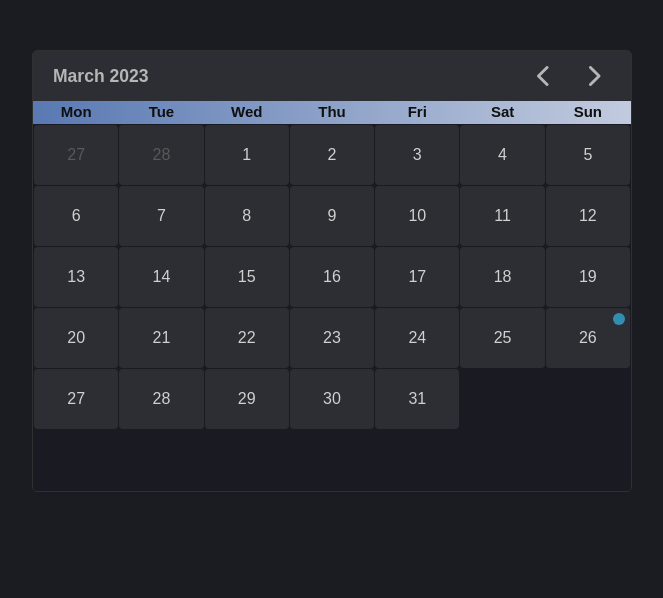
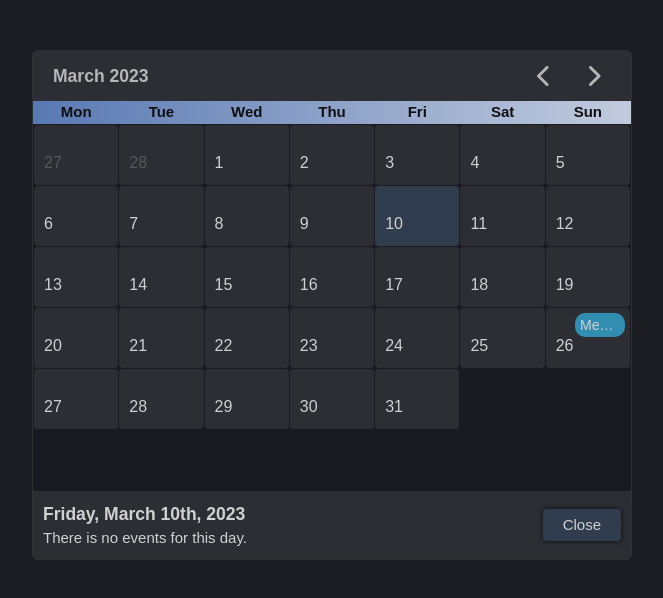
Before and after one commit to GeorgeDeyneka/calendar-vue, a Vue app: page / in a window 1280 px wide. Both pictures are taken after a click on the element "10". Shown: the top 598 px of the page, without its empty margins (308-971 px from the left). Built offline with nearby package versions, Linux system fonts and the light colour scheme.

Commit message:
Add details component with events

```diff
--- a/package.json
+++ b/package.json
@@ -12,6 +12,7 @@
   },
   "dependencies": {
     "date-fns": "^2.29.3",
+    "date-fns-tz": "^2.0.0",
     "vue": "^3.2.47",
     "vue-router": "^4.1.6"
   },
--- a/src/components/grid-template/CalendarGrid.vue
+++ b/src/components/grid-template/CalendarGrid.vue
@@ -8,6 +8,7 @@ import {
   isSameDay,
 } from "date-fns";
 import CalendarItem from "./CalendarItem.vue";
+import ItemDetails from "./ItemDetails.vue";
 
 export default {
   props: {
@@ -26,11 +27,14 @@ export default {
           title: "Meeting",
         },
       ],
+      showDetails: false,
+      selectedDay: null,
     };
   },
 
   components: {
     CalendarItem,
+    ItemDetails,
   },
 
   methods: {
@@ -40,6 +44,10 @@ export default {
 
     getEvents(date) {
       return this.events.filter((event) => isSameDay(event.start, date));
+    },
+
+    isSelected(day, selectedDay) {
+      return isSameDay(day, selectedDay);
     },
   },
 
@@ -66,12 +74,20 @@ export default {
   <div class="grid-template">
     <CalendarItem
       v-for="day in countDaysInMonth"
+      @click.native="(showDetails = true), (selectedDay = day)"
       :key="day"
       :dayData="day"
       :isPreviousMonth="isPreviousMonth(day)"
       :events="getEvents(day)"
+      :isSelectedDay="isSelected(day, selectedDay)"
     />
   </div>
+  <ItemDetails
+    v-if="showDetails"
+    :dayInfo="selectedDay"
+    :events="getEvents(selectedDay)"
+    @close-details="(showDetails = false), (selectedDay = null)"
+  />
 </template>
 
 <style lang="scss" scoped>
--- a/src/components/grid-template/CalendarItem.vue
+++ b/src/components/grid-template/CalendarItem.vue
@@ -17,29 +17,47 @@ export default {
       type: Boolean,
       required: true,
     },
+
+    isSelectedDay: {
+      type: Boolean,
+      required: true,
+    },
   },
 
   methods: {
     formatDate(date, formatStr) {
       return format(date, formatStr);
     },
+
+    handleClick() {
+      this.$emit("click", this.dayData);
+    },
   },
 };
 </script>
 
 <template>
-  <div class="item" :class="{ 'previous-month': isPreviousMonth }">
+  <div
+    class="item"
+    :class="{ 'previous-month': isPreviousMonth, selected: isSelectedDay }"
+    @click="handleClick"
+  >
     {{ formatDate(dayData, "d") }}
-    <div v-if="events.length" class="event-point"></div>
+    <div v-if="events.length" class="item__event">
+      <p v-for="event in events" :key="event.start" class="item__title">
+        {{ event.title }}
+      </p>
+    </div>
   </div>
 </template>
 
 <style lang="scss" scoped>
-@import "@/assets/mixins.scss";
-
 .item {
   position: relative;
-  @include flex-center;
+  display: flex;
+  justify-content: flex-start;
+  align-items: end;
+  padding: 10px;
   font-size: 16px;
   cursor: pointer;
   height: 60px;
@@ -47,19 +65,31 @@ export default {
   border-radius: 4px;
   color: #d1d1d1;
 
+  &__event {
+    position: absolute;
+    top: 5px;
+    right: 5px;
+    max-width: 50px;
+    line-height: 1;
+    padding: 5px;
+    font-size: 14px;
+    border-radius: 10px;
+    background-color: #318eb1;
+  }
+
+  &__title {
+    white-space: nowrap;
+    text-overflow: ellipsis;
+    overflow: hidden;
+  }
+
   &:hover {
     background-color: #494d52;
   }
 }
 
-.event-point {
-  background-color: #318eb1;
-  width: 12px;
-  height: 12px;
-  border-radius: 50%;
-  position: absolute;
-  top: 5px;
-  right: 5px;
+.selected {
+  background-color: #303d4f;
 }
 
 .previous-month {
--- /dev/null
+++ b/src/components/grid-template/ItemDetails.vue
@@ -0,0 +1,80 @@
+<script>
+import { format } from "date-fns";
+import { utcToZonedTime } from "date-fns-tz";
+
+export default {
+  props: {
+    dayInfo: {
+      type: Date,
+      required: true,
+    },
+    events: {
+      type: Array,
+    },
+  },
+
+  methods: {
+    formatDate(date, formatStr) {
+      return format(date, formatStr);
+    },
+
+    formatByTimeZone(date, formatStr) {
+      const timeZone = "Europe/London";
+      const dateInUTC = utcToZonedTime(date, timeZone);
+
+      return format(dateInUTC, formatStr, { timeZone });
+    },
+  },
+};
+</script>
+
+<template>
+  <div class="details">
+    <div class="details__info">
+      <h3 class="details__date">{{ formatDate(dayInfo, "PPPP") }}</h3>
+
+      <ul class="details__events" v-if="events.length" v-for="event in events">
+        <li class="details__event">
+          {{ event.title }}
+          from {{ formatByTimeZone(event.start, "HH:mm") }} to
+          {{ formatByTimeZone(event.end, "HH:mm") }}
+        </li>
+      </ul>
+
+      <div class="details__events" v-else>There is no events for this day.</div>
+    </div>
+
+    <button class="details__close-btn" @click="$emit('close-details', false)">
+      Close
+    </button>
+  </div>
+</template>
+
+<style lang="scss" scoped>
+.details {
+  display: flex;
+  align-items: center;
+  background-color: #2d2e34;
+  padding: 10px;
+
+  &__info {
+    flex-grow: 1;
+    color: #d1d1d1;
+  }
+
+  &__close-btn {
+    padding: 5px 20px;
+    border-radius: 4px;
+    border: none;
+    background-color: #303d4f;
+    color: #d1d1d1;
+    cursor: pointer;
+    box-shadow: 0px 0px 5px 0px #0d0c0c;
+    transition: background-color 100ms ease-in;
+
+    &:hover {
+      background-color: #435267;
+    }
+  }
+}
+</style>
```
Also changed, not shown: 1 other file (tests, documents, lock files or other folders).
